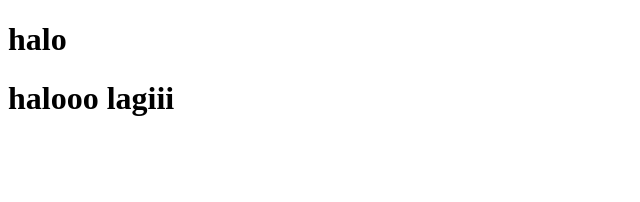
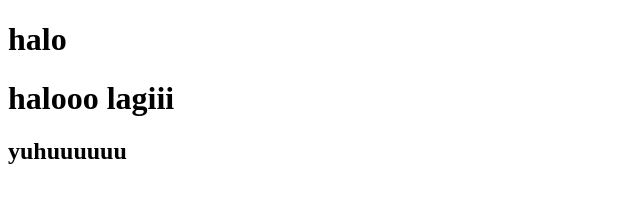
Before and after one commit to tjoetmuty/test-github-irma, a plain HTML site: page index.html in a window 1280 px wide. Shown: the whole page, without its empty margins (0-640 px from the left). Drawn offline with Linux system fonts and the light colour scheme.

Commit message:
ini yuhuu

```diff
--- a/index.html
+++ b/index.html
@@ -8,5 +8,6 @@
 <body>
   <h1>halo</h1>
   <h1>halooo lagiii</h1>
+  <h2>yuhuuuuuu</h2>
 </body>
 </html>
```
